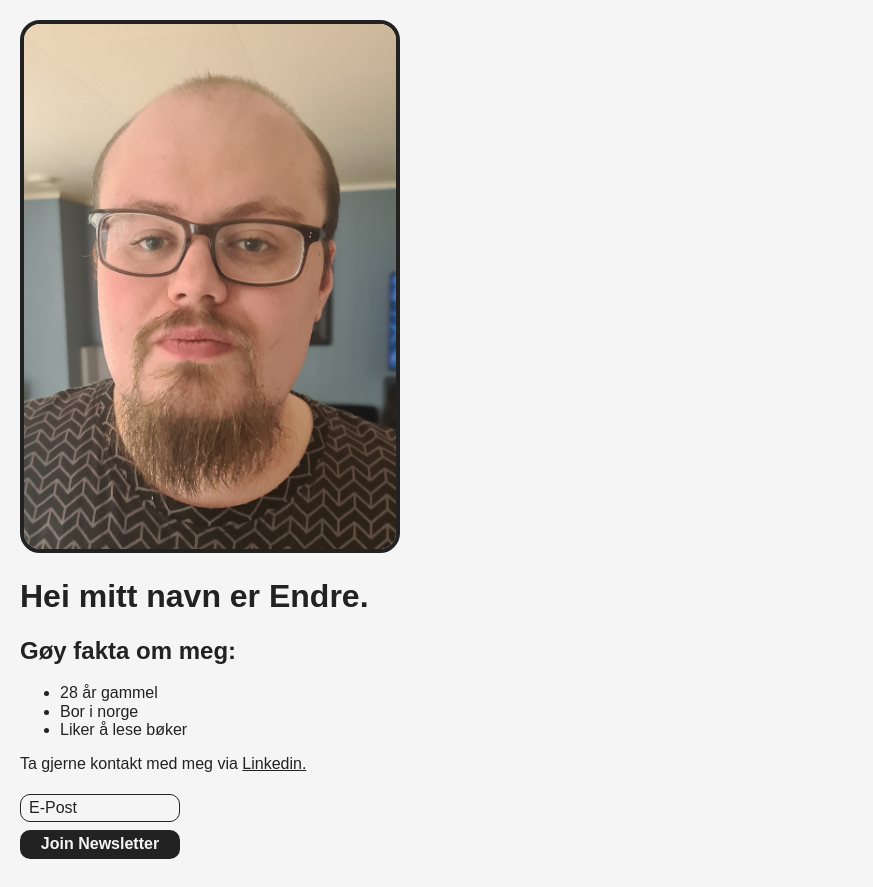
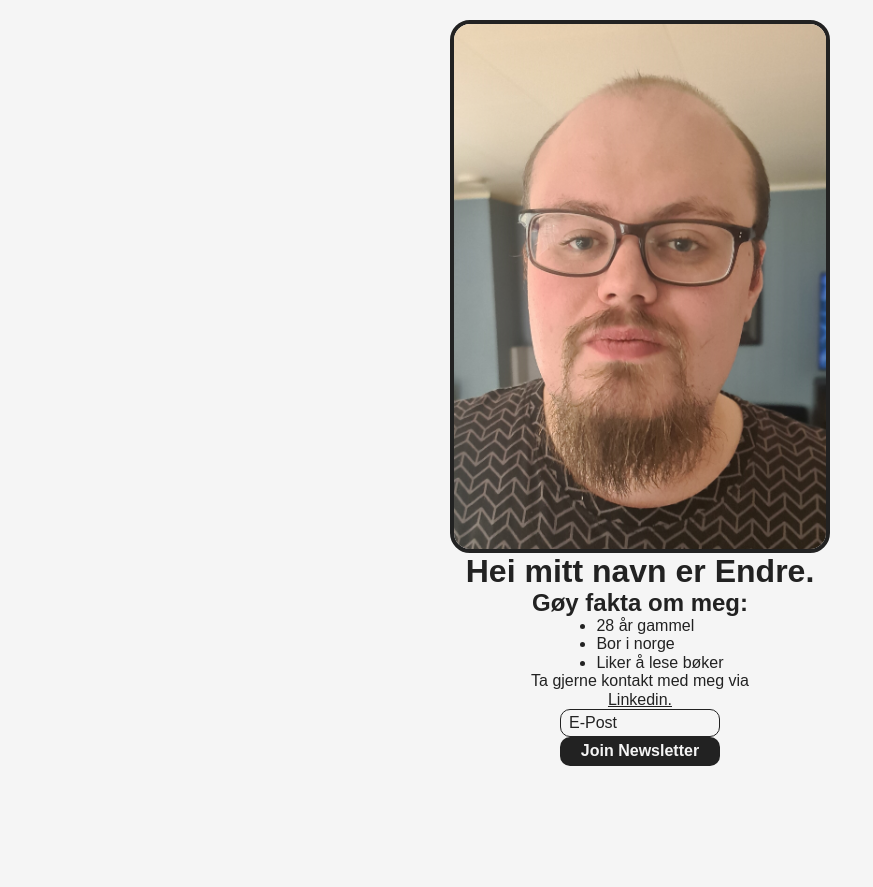
Before and after one commit to EndreI-B04/ScrimbaModule2-FirstWebsite, a website built with Vite: page index.html in a window 1280 px wide. Shown: the whole page, without its empty margins (0-873 px from the left). After the commit the page ends 800 px from the top, so only its background shows below. Built offline with nearby package versions, Linux system fonts and the light colour scheme; a web font is replaced by a local one.

Commit message:
Sentrert

```diff
--- a/index.html
+++ b/index.html
@@ -1,16 +1,19 @@
-<!doctype html>
+<!DOCTYPE html>
 <html>
-    <head><link rel="stylesheet" href="https://cdnjs.cloudflare.com/ajax/libs/normalize/8.0.1/normalize.css">
+  <head>
+    <link
+      rel="stylesheet"
+      href="https://cdnjs.cloudflare.com/ajax/libs/normalize/8.0.1/normalize.css"
+    />
     <link rel="stylesheet" href="styles.css" />
-        <link href="https://fonts.googleapis.com/css2?family=Bangers&family=Black+Ops+One&family=Creepster&family=La+Belle+Aurore&family=MedievalSharp&family=Orbitron&family=Rye&display=swap" rel="stylesheet">
+    <link
+      href="https://fonts.googleapis.com/css2?family=Bangers&family=Black+Ops+One&family=Creepster&family=La+Belle+Aurore&family=MedievalSharp&family=Orbitron&family=Rye&display=swap"
+      rel="stylesheet"
+    />
     <script src="index.js"></script>
   </head>
   <body>
-        <!--
-        Challenge 1:
-        Write the HTML for your personal website.
-        -->
-        <img src="Endre.jpg">
+    <img src="Endre.jpg" />
     <h1>Hei mitt navn er Endre.</h1>
     <h2>Gøy fakta om meg:</h2>
     <ul>
@@ -18,8 +21,11 @@
       <li>Bor i norge</li>
       <li>Liker å lese bøker</li>
     </ul>
-        <p>Ta gjerne kontakt med meg via <a href="https://Linkedin.com" target="_blank">Linkedin.</a></p>
-        <input type="text" placeholder="E-Post">
+    <p>
+      Ta gjerne kontakt med meg via
+      <a href="https://Linkedin.com" target="_blank">Linkedin.</a>
+    </p>
+    <input type="text" placeholder="E-Post" />
     <button>Join Newsletter</button>
   </body>
 </html>
--- a/styles.css
+++ b/styles.css
@@ -1,13 +1,13 @@
 :root {
-    --superhero: 'Bangers', cursive;
-    --fantasy: 'MedievalSharp', cursive;
-    --space: 'Orbitron', sans-serif;
-    --military: 'Black Ops One', cursive;
-    --romantic: 'La Belle Aurore', cursive;
-    --scary: 'Creepster', cursive;
-    --cowboy: 'Rye', cursive;
+  --superhero: "Bangers", cursive;
+  --fantasy: "MedievalSharp", cursive;
+  --space: "Orbitron", sans-serif;
+  --military: "Black Ops One", cursive;
+  --romantic: "La Belle Aurore", cursive;
+  --scary: "Creepster", cursive;
+  --cowboy: "Rye", cursive;
   --regular: sans-serif;
-    --fantasy: 'MedievalSharp', cursive;
+  --fantasy: "MedievalSharp", cursive;
   --font: var(--regular);
   --sharp: 0;
   --soft: 10px;
@@ -22,23 +22,44 @@
   --dark: var(--text);
 }
 
-
-body, html {
+body,
+html {
   margin: 0;
   padding: 10px;
   background: var(--background);
   color: var(--text);
   font-family: var(--font);
+  display: table;
+  margin: 0 auto;
+}
+
+h1 {
+  display: table;
+  margin: 0 auto;
+}
+
+h2 {
+  display: table;
+  margin: 0 auto;
+}
+
+p {
+  display: table;
+  margin: 0 auto;
 }
 
 img {
   width: 30%;
   border-radius: calc(var(--image) * 2);
   border: 4px solid var(--text);
+  display: table;
+  margin: 0 auto;
 }
 
 a {
   color: var(--text);
+  display: table;
+  margin: 0 auto;
 }
 
 input {
@@ -49,15 +70,19 @@ input {
   padding: 4px 8px;
   border-width: 1px;
   border-style: solid;
-    border-color:  var(--text);
+  border-color: var(--text);
   color: var(--text);
   background: none;
   border-radius: var(--image);
   font-family: var(--font);
+  display: table;
+  margin: 0 auto;
 }
 
 ::placeholder {
   color: var(--text);
+  display: table;
+  margin: 0 auto;
 }
 
 button {
@@ -73,4 +98,10 @@ button {
   cursor: pointer;
   font-family: var(--font);
   width: 160px;
+  margin: 0 auto;
 }
+
+ul {
+  display: table;
+  margin: 0 auto;
+}
```
Lines whose indentation alone changed are shown as unchanged.
